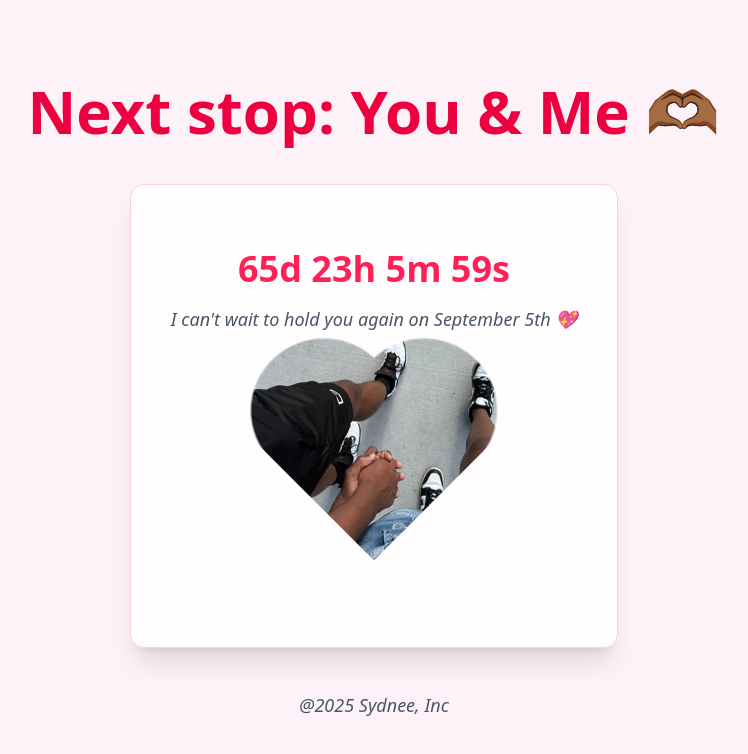
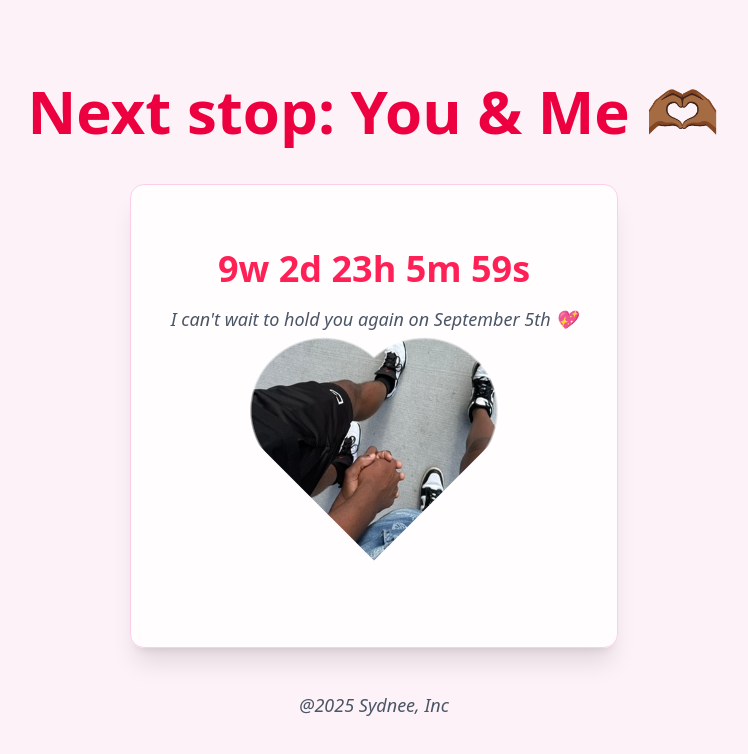
Before and after one commit to Gerald450/countdown, a Next.js app: page / in a window 1280 px wide. Shown: the top 754 px of the page, without its empty margins (266-1014 px from the left). Built offline with nearby package versions, Linux system fonts and the light colour scheme.

Commit message:
add weeks

```diff
--- a/src/app/page.tsx
+++ b/src/app/page.tsx
@@ -10,6 +10,7 @@ export default function Countdown() {
     const difference = targetDate.getTime() - now.getTime();
 
     let timeLeft = {
+      weeks: 0,
       days: 0,
       hours: 0,
       minutes: 0,
@@ -18,7 +19,8 @@ export default function Countdown() {
 
     if (difference > 0) {
       timeLeft = {
-        days: Math.floor(difference / (1000 * 60 * 60 * 24)),
+        weeks: Math.floor(difference / 604800000),
+        days: Math.floor((difference % 604800000) / 86400000),
         hours: Math.floor((difference / (1000 * 60 * 60)) % 24),
         minutes: Math.floor((difference / 1000 / 60) % 60),
         seconds: Math.floor((difference / 1000) % 60),
@@ -46,7 +48,7 @@ export default function Countdown() {
       <Card className="bg-white/80 shadow-xl backdrop-blur-md border-pink-200">
         <CardContent className="flex flex-col items-center p-10 text-center">
           <div className="text-2xl sm:text-4xl font-semibold text-rose-500 mb-4">
-            {`${timeLeft.days}d ${timeLeft.hours}h ${timeLeft.minutes}m ${timeLeft.seconds}s`}
+            {`${timeLeft.weeks}w ${timeLeft.days}d ${timeLeft.hours}h ${timeLeft.minutes}m ${timeLeft.seconds}s`}
           </div>
           <p className="text-md sm:text-lg text-gray-600 italic">
             I can&apos;t wait to hold you again on September 5th 💖
```
